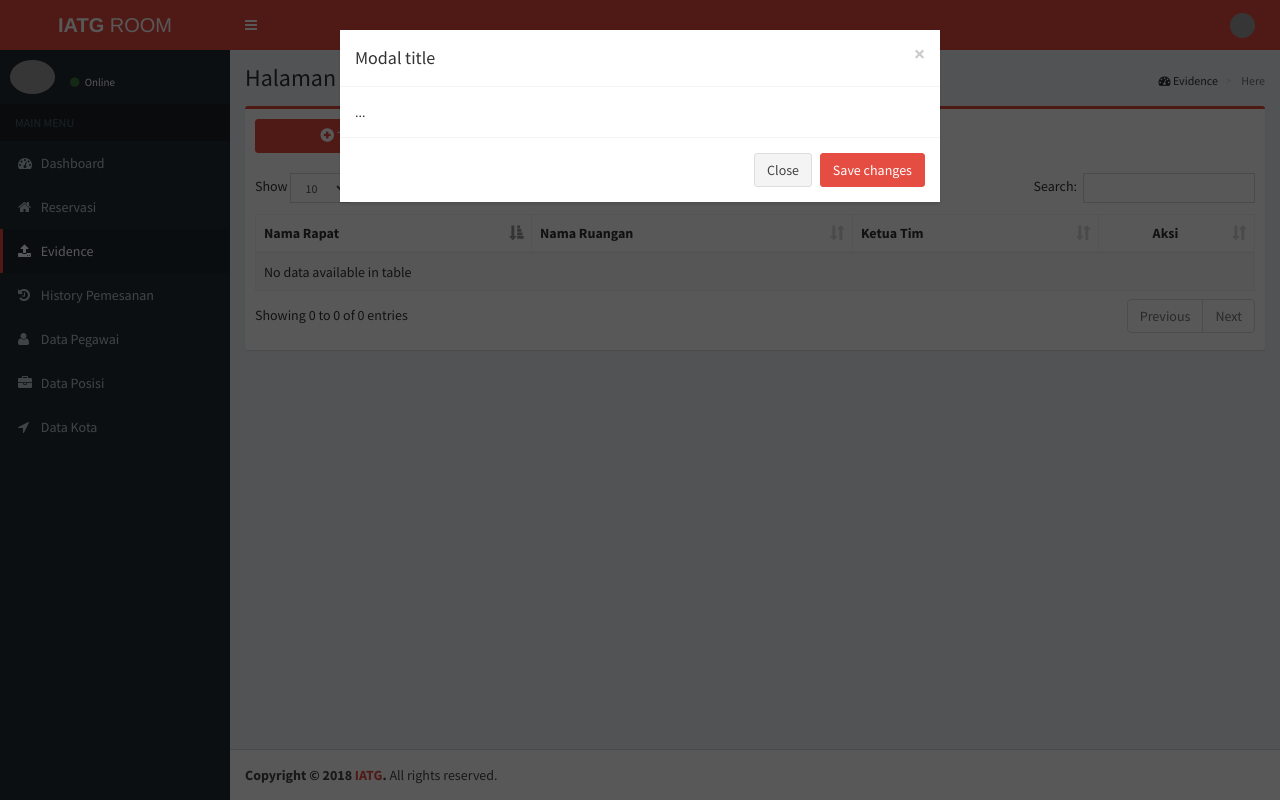
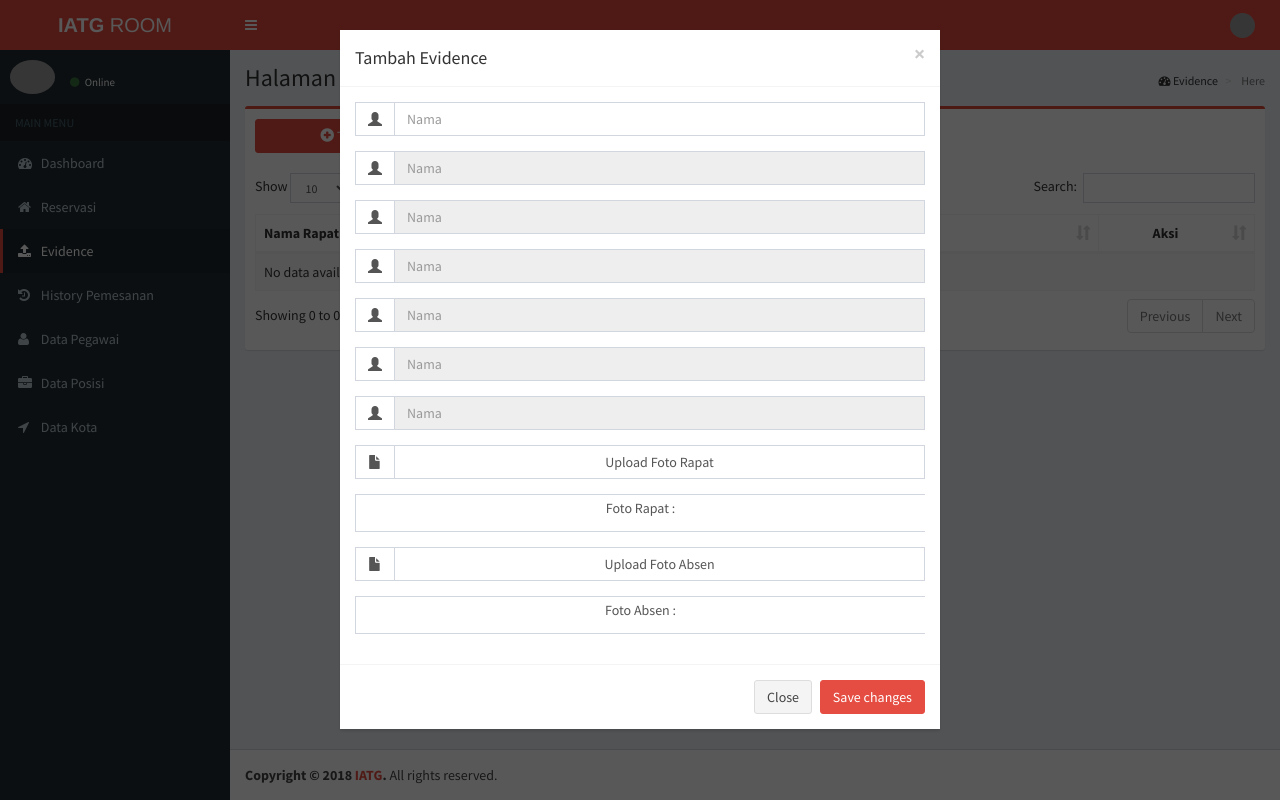
Before and after one commit to teguhdwiwidodo/iatgroom, a CodeIgniter app: page /Evidence in a window 1280 px wide, after a click on "Tambah Evidence". Run offline with CodeIgniter, Linux system fonts and the light colour scheme; a user stored in the database is signed in; data comes from the database, SQL or seed files in the repository; data that the repository does not hold is empty; grey boxes are pictures that could not be loaded.

Commit message:
evidence modal

```diff
--- a/application/views/evidence/evidence.php
+++ b/application/views/evidence/evidence.php
@@ -31,10 +31,105 @@
         <div class="modal-content">
             <div class="modal-header">
                 <button type="button" class="close" data-dismiss="modal"><span aria-hidden="true">&times;</span><span class="sr-only">Close</span></button>
-                <h4 class="modal-title" id="myModalLabel">Modal title</h4>
+                <h4 class="modal-title" id="myModalLabel">Tambah Evidence</h4>
             </div>
             <div class="modal-body">
-                ...
+               <form id="tambah-evidence" method="POST">
+                    <div class="input-group form-group">
+                      <span class="input-group-addon" id="sizing-addon2">
+                        <i class="glyphicon glyphicon-user"></i>
+                      </span>
+                            <input type="text" class="form-control" placeholder="Nama" name="nama" aria-describedby="sizing-addon2">
+                        </div>
+                        <div class="input-group form-group">
+                      <span class="input-group-addon" id="sizing-addon2">
+                        <i class="glyphicon glyphicon-user"></i>
+                      </span>
+                            <input type="text" class="form-control" placeholder="Nama" name="nama" aria-describedby="sizing-addon2" disabled>
+                        </div>
+                        <div class="input-group form-group">
+                      <span class="input-group-addon" id="sizing-addon2">
+                        <i class="glyphicon glyphicon-user"></i>
+                      </span>
+                            <input type="text" class="form-control" placeholder="Nama" name="nama" aria-describedby="sizing-addon2" disabled>
+                        </div>
+                        <div class="input-group form-group">
+                      <span class="input-group-addon" id="sizing-addon2">
+                        <i class="glyphicon glyphicon-user"></i>
+                      </span>
+                            <input type="text" class="form-control" placeholder="Nama" name="nama" aria-describedby="sizing-addon2" disabled>
+                        </div>
+                        <div class="input-group form-group">
+                      <span class="input-group-addon" id="sizing-addon2">
+                        <i class="glyphicon glyphicon-user"></i>
+                      </span>
+                            <input type="text" class="form-control" placeholder="Nama" name="nama" aria-describedby="sizing-addon2" disabled>
+                        </div>
+                        <div class="input-group form-group">
+                      <span class="input-group-addon" id="sizing-addon2">
+                        <i class="glyphicon glyphicon-user"></i>
+                      </span>
+                            <input type="text" class="form-control" placeholder="Nama" name="nama" aria-describedby="sizing-addon2" disabled>
+                        </div>
+                        <div class="input-group form-group">
+                      <span class="input-group-addon" id="sizing-addon2">
+                        <i class="glyphicon glyphicon-user"></i>
+                      </span>
+                            <input type="text" class="form-control" placeholder="Nama" name="nama" aria-describedby="sizing-addon2" disabled>
+                        </div>
+                    <div class="input-group form-group">
+                      <span class="input-group-addon" id="sizing-addon2">
+                        <i class="glyphicon glyphicon-file"></i>
+                      </span>
+                      <input type="button" class="form-control" name="excel" aria-describedby="sizing-addon2" id="" value="Upload Foto Rapat" onclick="document.getElementById('imgrapat').click();" />
+                        <input type="file" style="display:none;" onchange="previewImage();" id="imgrapat" name="image-rapat"/>
+                    </div>
+                    <div class="input-group form-group">
+
+                        <span class="input-group-addon" id="sizing-addon2">
+                            <p >Foto Rapat :</p>
+                        </span>
+                        <img  id="pictrapat" alt="Foto Rapat" width="35%" height="25%" style="display: none;" />
+                    </div>
+
+
+                    <script >
+                        function previewImage() {
+                        document.getElementById("pictrapat").style.display = "block";
+                        var oFReader = new FileReader();
+                         oFReader.readAsDataURL(document.getElementById("imgrapat").files[0]);
+
+                        oFReader.onload = function(oFREvent) {
+                          document.getElementById("pictrapat").src = oFREvent.target.result;
+                        };
+                      };
+                    </script>
+
+                    <div class="input-group form-group">
+                      <span class="input-group-addon" id="sizing-addon2">
+                        <i class="glyphicon glyphicon-file"></i>
+                      </span>
+                      <input type="button" class="form-control" name="excel" aria-describedby="sizing-addon2" id="" value="Upload Foto Absen" onclick="document.getElementById('imgabsen').click();" />
+                        <input type="file" style="display:none;" onchange="previewImage1();" id="imgabsen" name="image-absen"/>
+                    </div>
+                    <div class="input-group form-group">
+                        <span class="input-group-addon" id="sizing-addon2" >
+                            <p>Foto Absen :</p>
+                        </span>
+                        <img  id="pictabsen"  alt="Foto Absen" width="35%" height="25%" style="display: none;" />
+                    </div>
+                    <script >
+                        function previewImage1() {
+                        document.getElementById("pictabsen").style.display = "block";
+                        var oFReader = new FileReader();
+                         oFReader.readAsDataURL(document.getElementById("imgabsen").files[0]);
+
+                        oFReader.onload = function(oFREvent) {
+                          document.getElementById("pictabsen").src = oFREvent.target.result;
+                        };
+                      };
+                    </script>
+                </form>
             </div>
             <div class="modal-footer">
                 <button type="button" class="btn btn-default" data-dismiss="modal">Close</button>
```
Also changed, not shown: 1 other file.
